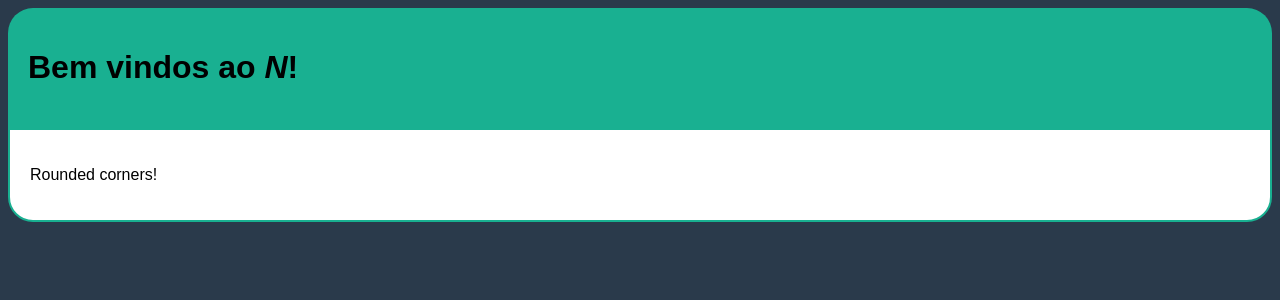
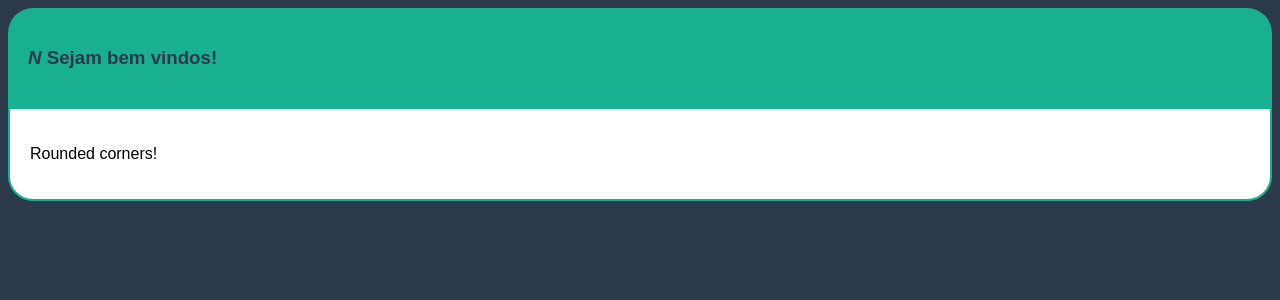
Before and after one commit to lhocihara/n-server, a Flask app: page /hi in a window 1280 px wide. Shown: the top 300 px of the page. Run offline with Flask 2, Linux system fonts and the light colour scheme; parts of the project's set-up code (start-up, migrations or seed data) failed here and were passed over.

Commit message:
carregando o TCC - alterando estrutura do endpoint /hi - adicionando main.html

```diff
--- a/templates/main.html
+++ b/templates/main.html
@@ -19,6 +19,7 @@
           width: calc(100% - 40px);
           height: auto;
           font-size: 45;
+          color: #2A3A4B;
         }
 
         #rcorners2 {
@@ -35,7 +36,7 @@
 <body>
 
 
-    <div id="rcorners1"><h1>Bem vindos ao </b><i>N</i></b>!</h1></div>
+    <div id="rcorners1"><h3></b style="font-size:50px"><i>N</i></b> Sejam bem vindos!</h3></div>
     <div id="rcorners2"><p>Rounded corners!</p></div>
 
     <!-- <img src=".../templates/logo_v4.png" alt="logo da N"  width="42" height="*"> -->
```
